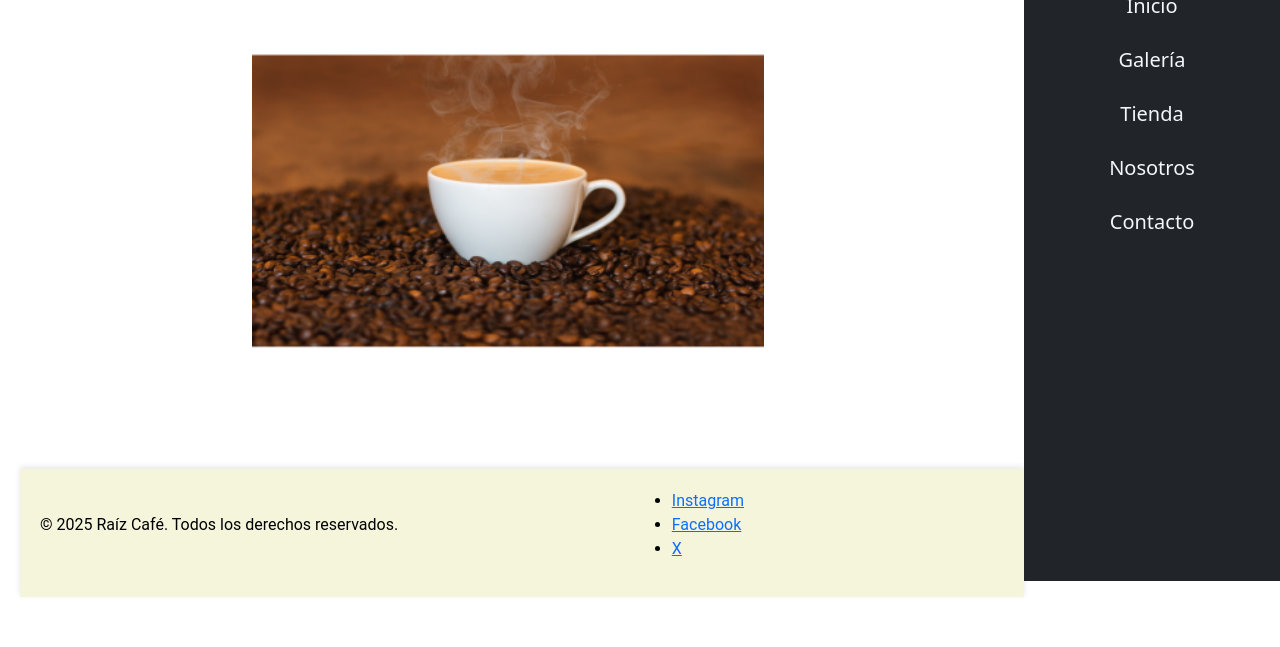
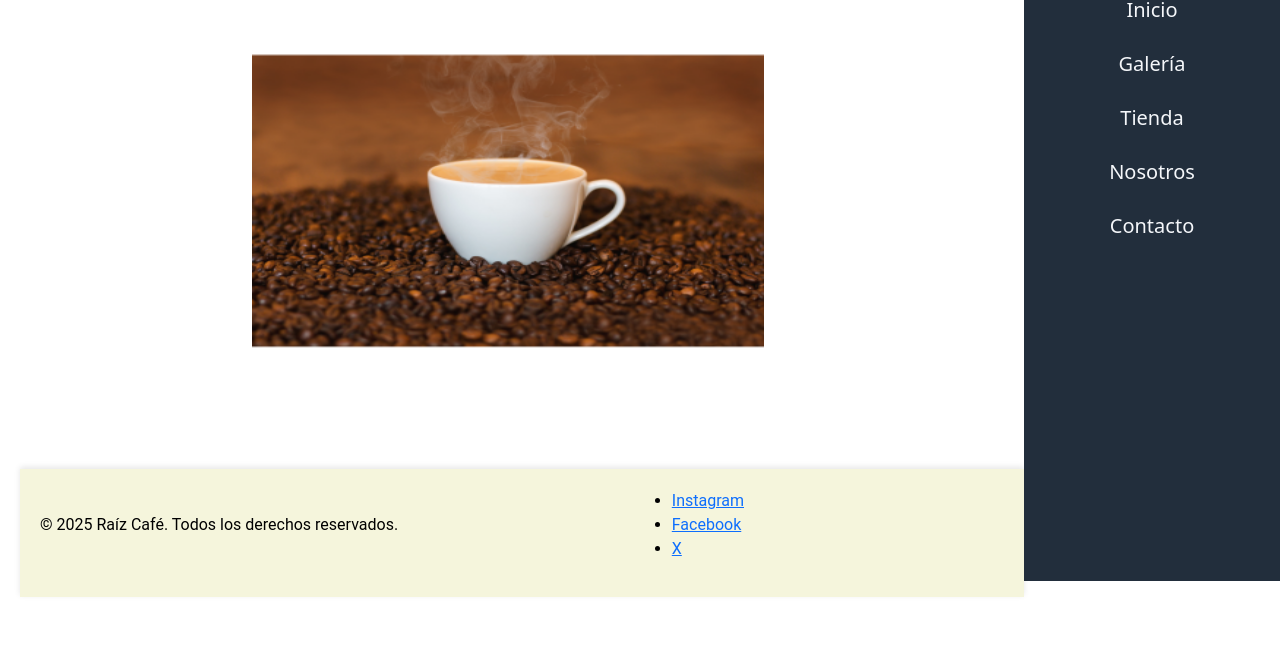
Before and after one commit to 11gustavoacosta-afk/test-repo, a plain HTML site: page index.html in a window 1280 px wide. Shown: the part 219-866 px from the top of the page. Drawn offline with nearby package versions, Linux system fonts and the light colour scheme; a script that the page names is missing.

Commit message:
Lo tengo que terminar bien

```diff
--- a/index.html
+++ b/index.html
@@ -12,7 +12,8 @@
     <body>
         <header>
             <h1>Raíz Café-Inicio</h1>
-            <nav class="sidebar bg-dark text-white d-flex flex-column align-items-center p-3">
+        </header>
+            <nav class="sidebar">
                 <img src="./img/logo.png" alt="Logo de Raíz Café" class="logo">
                 <ul class="nav flex-column">
                     <li class="nav-item"><a href="./index.html" class="nav-link">Inicio</a></li>
@@ -22,7 +23,7 @@
                     <li class="nav-item"><a href="./pages/contacto.html" class="nav-link">Contacto</a></li>
                 </ul>
             </nav>
-        </header>
+
         <main>
             <h2>Bienvenidos a Raíz Café</h2>
             <p class="txt-choto">Descubre el sabor auténtico del café en cada taza.</p>
--- a/scss/_responsive.scss
+++ b/scss/_responsive.scss
@@ -1,6 +1,4 @@
-// Responsive exclusivamente para móvil (sin reescribir estilos desktop)
-// Buenas prácticas: solo overrides, nada de !important innecesario,
-// mobile <= 768px
+
 
 @media (max-width: 768px) {
 
--- a/scss/_sidebar.scss
+++ b/scss/_sidebar.scss
@@ -4,7 +4,6 @@
 
 
   nav {
-    position: 100% ;
     width: 20% ;
     height: 100% ;
     left: 1 ;
@@ -15,7 +14,7 @@
     flex-direction: column;
     position: fixed;
     right: 0;
-
+    color: $color-sidebar-bg;
 
    .logo {
      width: 200px;
```
Also changed, not shown: pages/contacto.html (+2 -2 lines), pages/galeria.html (+2 -2 lines), pages/nosotros.html (+2 -2 lines), pages/tienda.html (+2 -2 lines).
